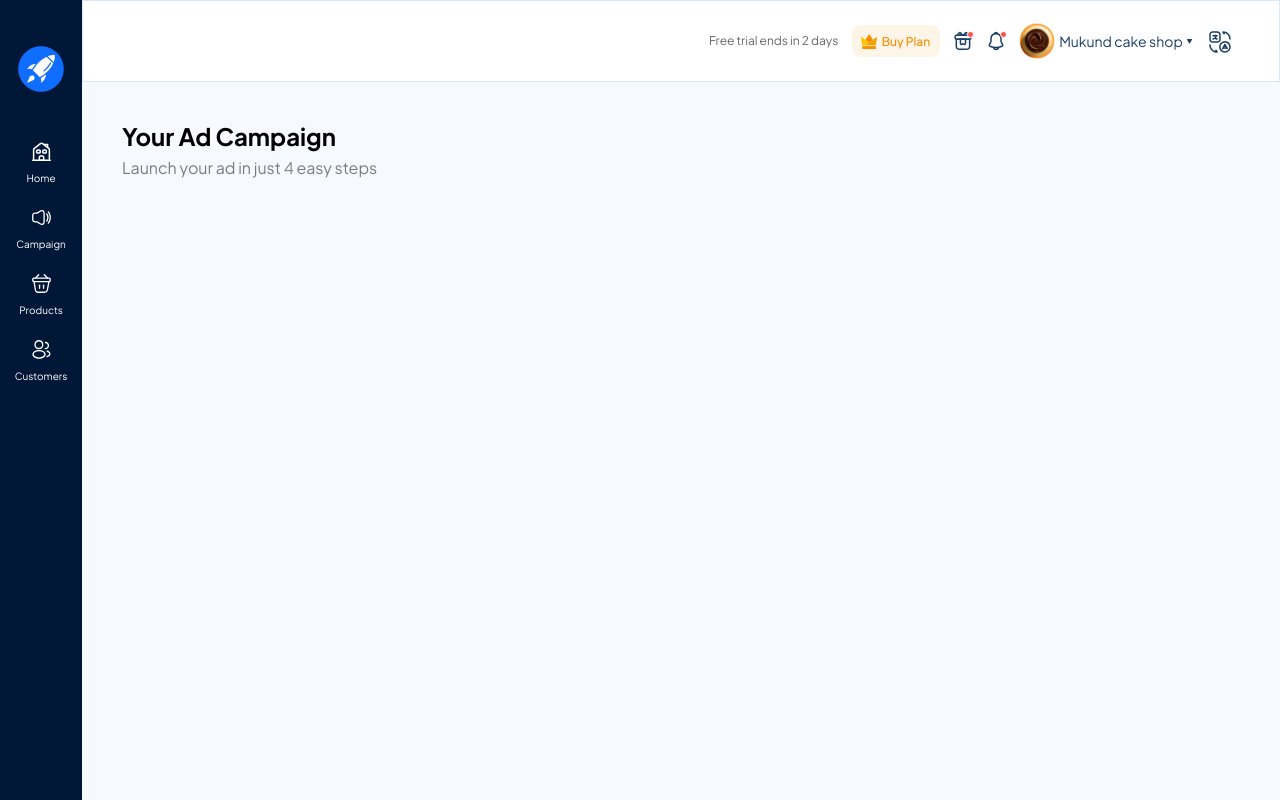
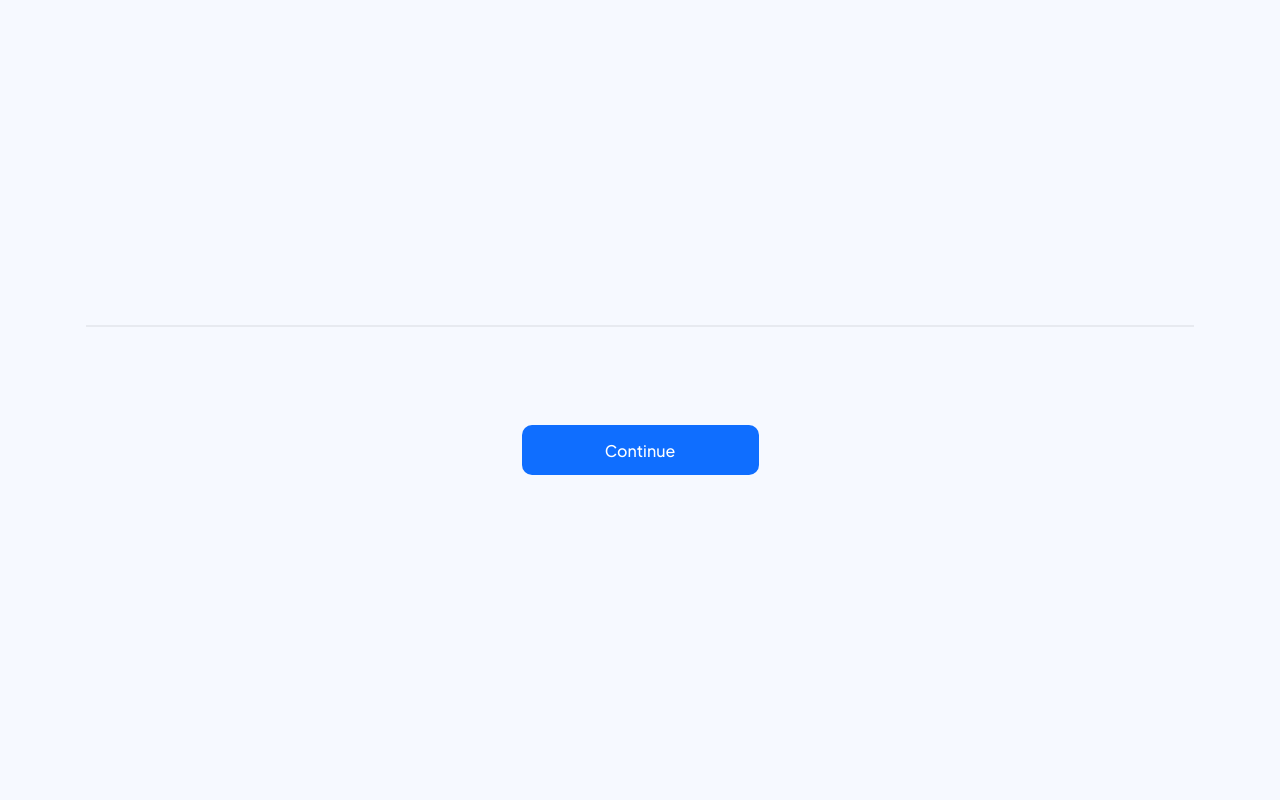
Before and after one commit to sanskar127/food-book, a React (Vite) app: page / in a window 1280 px wide. Built offline with nearby package versions, Linux system fonts and the light colour scheme.

Commit message:
progressbar

```diff
--- a/src/App.jsx
+++ b/src/App.jsx
@@ -7,6 +7,7 @@ import Sidebar from './Components/Sidebar/Sidebar'
 import Navbar from './Components/Navbar/Navbar'
 import './App.css'
 import Campaign from './Pages/Campaign/Campaign'
+import Steps from './Steps'
 
 function App() {
   const router = createBrowserRouter([
@@ -18,7 +19,7 @@ function App() {
 
   return (
     <div className='App'>
-      <section className='nav-item'>
+      {/* <section className='nav-item'>
         <Navbar />
       </section>
 
@@ -28,7 +29,8 @@ function App() {
 
       <section className='main-item'>
         <RouterProvider router={router} />
-      </section >
+      </section > */}
+      <Steps/>
     </div>
   )
 
--- /dev/null
+++ b/src/Steps.jsx
@@ -0,0 +1,26 @@
+import React, { useState } from 'react'
+import './steps.css'
+
+const Steps = () => {
+    const progressList = [0, 261, 624, 885, 1108]
+    const [progress, setProgress] = useState(0)
+
+    const handleClick = () => {
+        if (progress < 4) {
+            setProgress(progress + 1)
+        }
+    }
+
+    return (
+        <div className='main-container'>
+            <div className="container">
+                <div className="progress-bar">
+                    <div className="progress-bar-filled" style={{ width: `${progressList[progress]}px` }}></div>
+                </div>
+                <button onClick={handleClick} className='continue'>Continue</button>
+            </div>
+        </div>
+    )
+}
+
+export default Steps
--- /dev/null
+++ b/src/steps.css
@@ -0,0 +1,31 @@
+.main-container {
+  width: 100vw;
+  height: 100vh;
+  display: flex;
+  align-items: center;
+  justify-content: center;
+}
+
+.container {
+  width: 1108px;
+  height: 150px;
+  /* background-color: rgb(91, 252, 247); */
+  display: flex;
+  align-items: center;
+  justify-content: space-between;
+  flex-direction: column;
+}
+
+.progress-bar{
+  width: 100%;
+  height: 2px;
+  /* background-color: #F6F9FF; */
+  /* background-color: silver; */
+  background-color: #E7EAF0;
+}
+
+.progress-bar-filled {
+  height: 100%;
+  background-color: #FFB963;
+  transition: .5s ease-out;
+}
```
